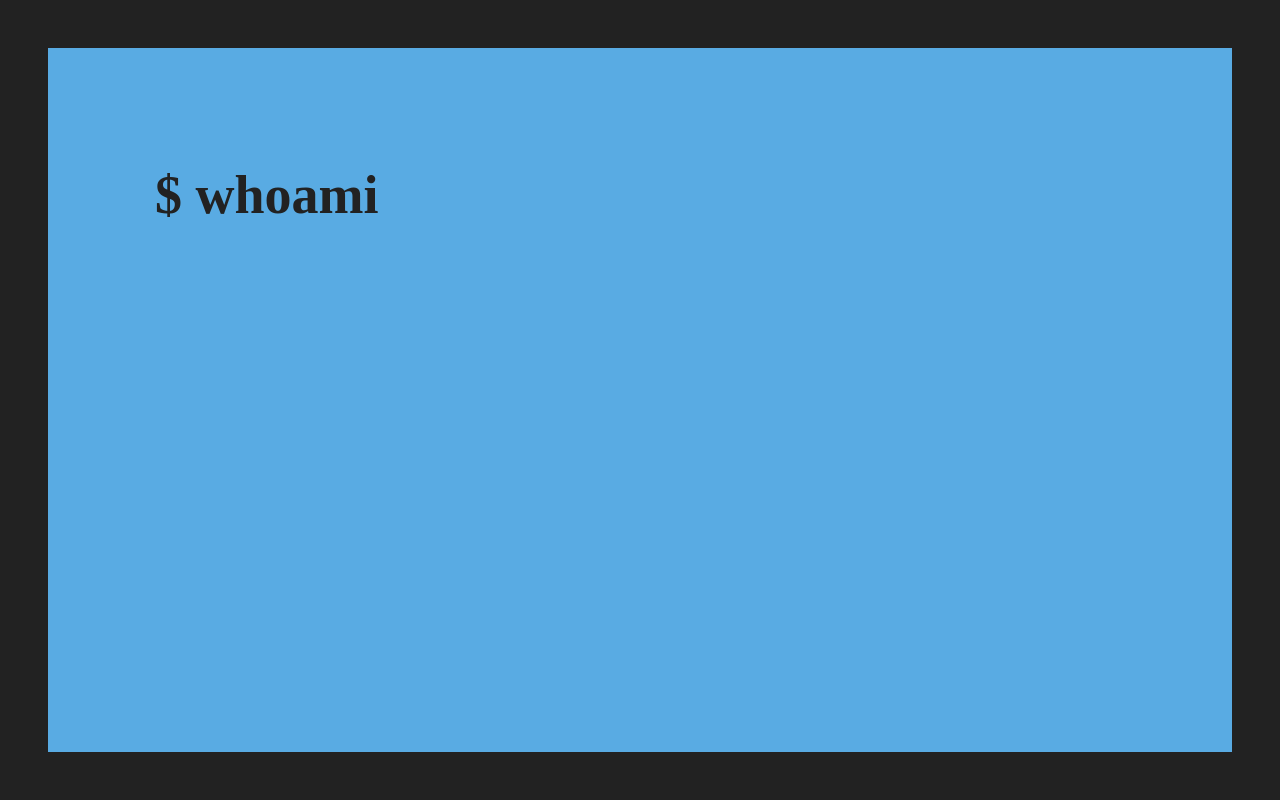
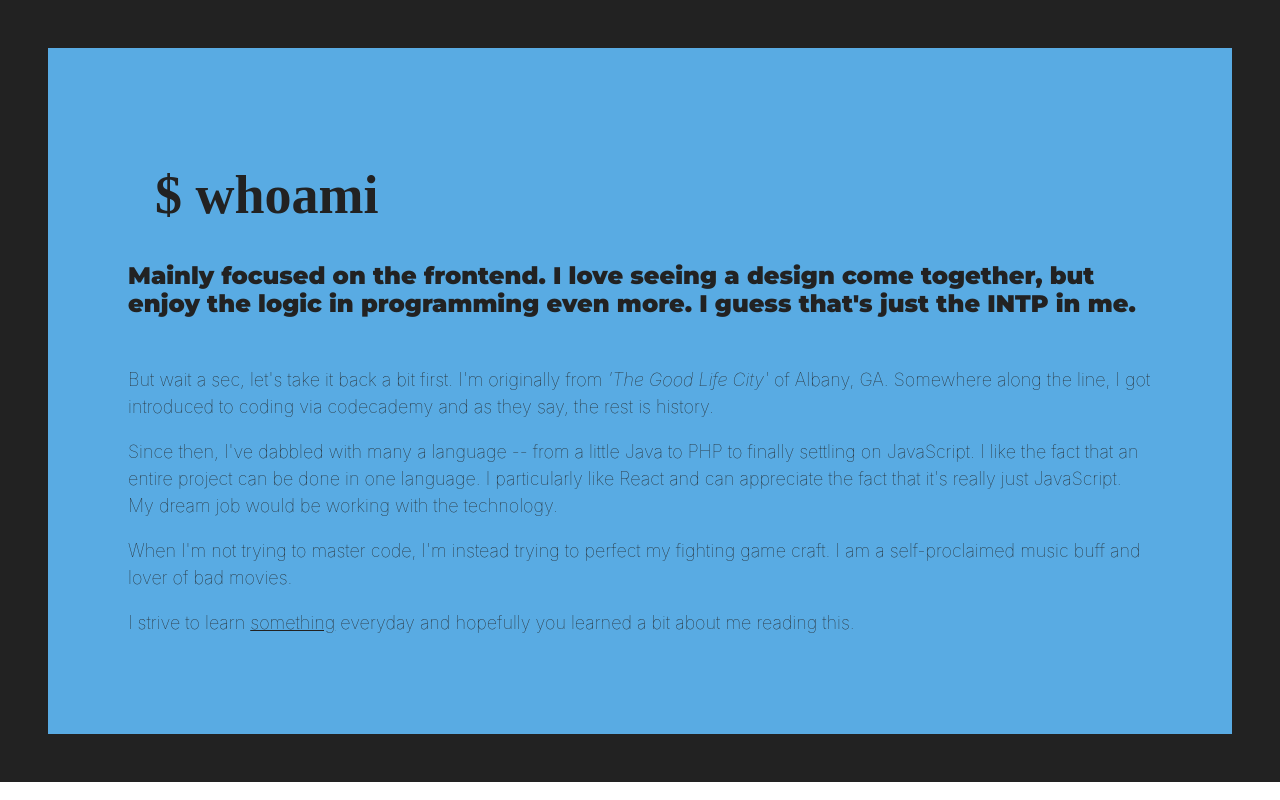
Before and after one commit to sanddc318/portfolio, a React app: page / in a window 1280 px wide. Shown: the part 800-1600 px from the top of the page. Built offline with nearby package versions, Linux system fonts and the light colour scheme; a web font is replaced by a local one.

Commit message:
Pretty nice first draft of the about page. Just need to add a photo

```diff
--- a/src/components/About.js
+++ b/src/components/About.js
@@ -6,6 +6,36 @@ const About = () => (
       <h1 className="section-header" style={{ textTransform: 'lowercase' }}>
         &nbsp; $ whoami &nbsp;
       </h1>
+
+      <h2 className="about__intro">
+        Mainly focused on the frontend. I love seeing a design come together,
+        but enjoy the logic in programming even more. I guess that's just the
+        INTP in me.
+      </h2>
+
+      <p className="about__content">
+        But wait a sec, let's take it back a bit first. I'm originally from{' '}
+        <em>'The Good Life City'</em> of Albany, GA. Somewhere along the line, I
+        got introduced to coding via codecademy and as they say, the rest is
+        history.
+      </p>
+      <p className="about__content">
+        Since then, I've dabbled with many a language -- from a little Java to
+        PHP to finally settling on JavaScript. I like the fact that an entire
+        project can be done in one language. I particularly like React and can
+        appreciate the fact that it's really just JavaScript. My dream job would
+        be working with the technology.
+      </p>
+      <p className="about__content">
+        When I'm not trying to master code, I'm instead trying to perfect my
+        fighting game craft. I am a self-proclaimed music buff and lover of bad
+        movies.
+      </p>
+      <p className="about__content">
+        I strive to learn{' '}
+        <span style={{ textDecoration: 'underline' }}>something</span> everyday
+        and hopefully you learned a bit about me reading this.
+      </p>
     </div>
   </div>
 )
--- a/src/components/SplashPage.js
+++ b/src/components/SplashPage.js
@@ -3,12 +3,12 @@ import React from 'react'
 const SplashPage = () => (
   <div className="outer-box">
     <div className="container">
-      <h1 className="inner-box__intro">Hey. The name's Dontavious.</h1>
-      <h1 className="inner-box__intro inner-box__intro--about">
+      <h1 className="splash__intro">Hey. The name's Dontavious.</h1>
+      <h1 className="splash__intro splash__intro--about">
         I'm a developer based in Dallas, TX.
       </h1>
 
-      <p className="inner-box__secret">Psst. Keep scrolling, there's more.</p>
+      <p className="splash__secret">Psst. Keep scrolling, there's more.</p>
     </div>
   </div>
 )
--- a/src/styles/components/_about.scss
+++ b/src/styles/components/_about.scss
@@ -0,0 +1,11 @@
+.about__intro {
+  margin-bottom: $xl-size;
+}
+
+.about__content {
+  font-family: -apple-system, BlinkMacSystemFont, 'Segoe UI', Roboto, Oxygen,
+    Ubuntu, Cantarell, 'Open Sans', 'Helvetica Neue', sans-serif;
+  font-size: 1.8rem;
+  font-weight: 100;
+  line-height: 1.5;
+}
--- a/src/styles/components/_outer-box.scss
+++ b/src/styles/components/_outer-box.scss
@@ -8,4 +8,5 @@
 
 .outer-box--inverted {
   background: $off-black;
+  height: auto;
 }
--- a/src/styles/components/_splash-page.scss
+++ b/src/styles/components/_splash-page.scss
@@ -1,15 +1,15 @@
-.inner-box__intro {
+.splash__intro {
   font-size: 5.4rem;
   margin: 0;
   max-width: 60%;
   text-transform: uppercase;
 }
 
-.inner-box__intro--about {
+.splash__intro--about {
   padding: 8rem 0 0 0;
 }
 
-.inner-box__secret {
+.splash__secret {
   bottom: $xl-size;
   font-style: italic;
   position: absolute;
```
